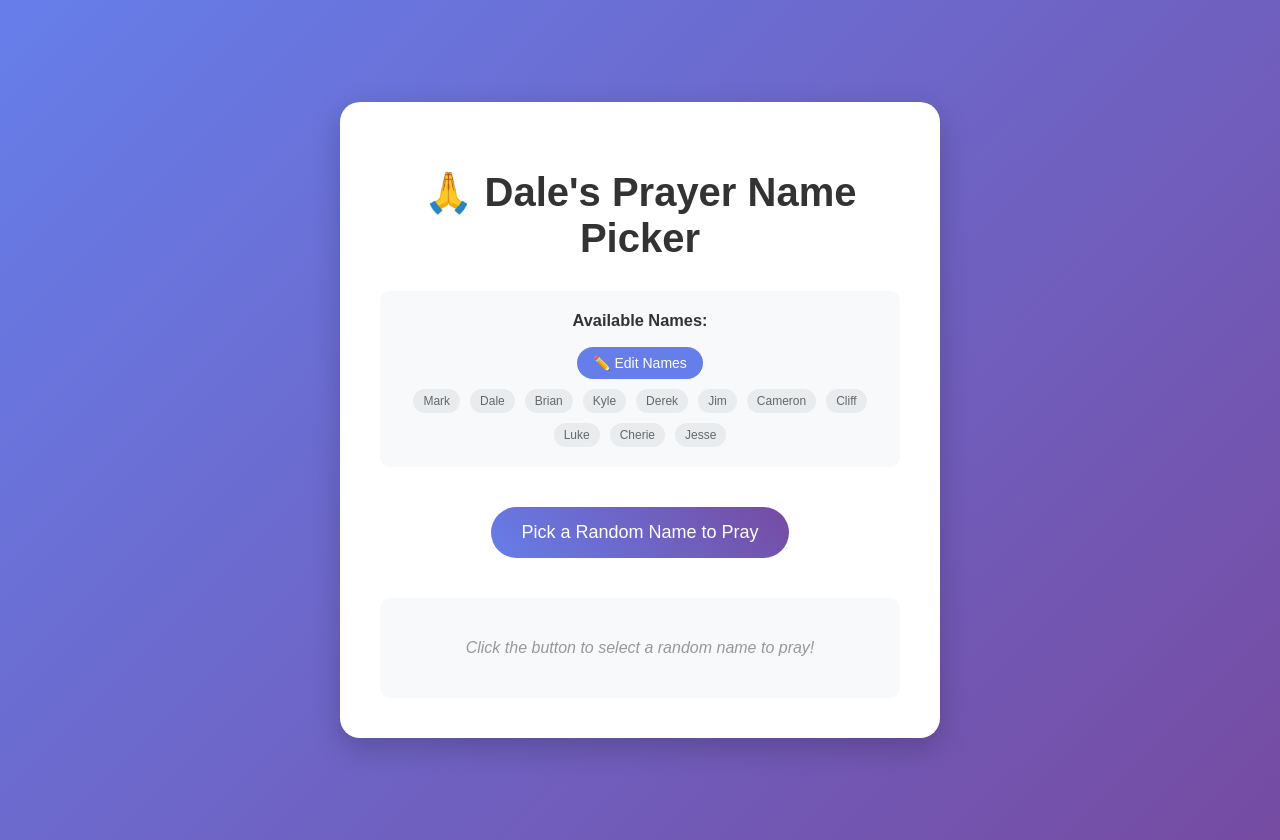
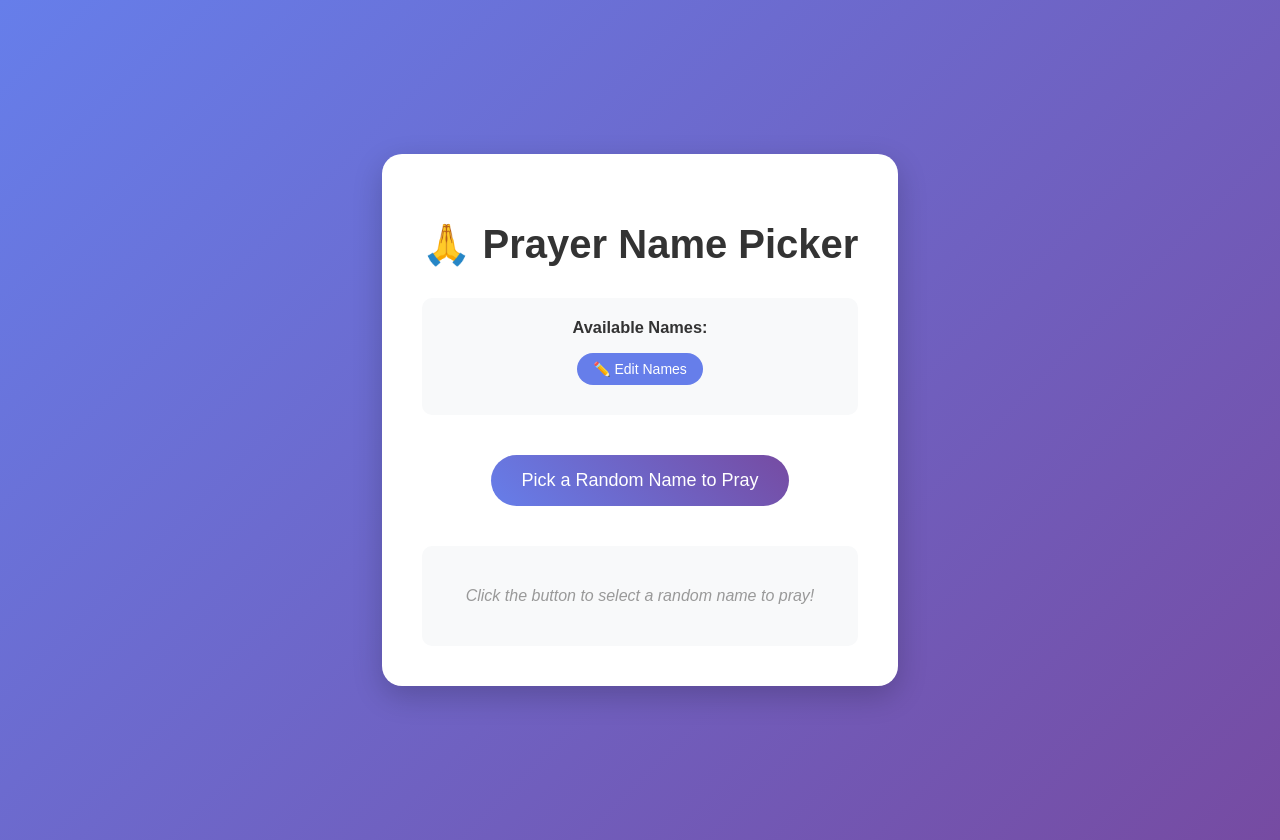
Before and after one commit to Kelemek/prayernamepicker, a plain HTML site: page index.html in a window 1280 px wide. Drawn offline with Linux system fonts and the light colour scheme.

Commit message:
made it generic for posting to the web

```diff
--- a/index.html
+++ b/index.html
@@ -263,7 +263,7 @@
 </head>
 <body>
     <div class="container">
-        <h1>🙏 Dale's Prayer Name Picker</h1>
+        <h1>🙏 Prayer Name Picker</h1>
 
         <div class="names-list">
             <h3>Available Names:</h3>
@@ -291,7 +291,7 @@
 
     <script>
         // Convert PowerShell array to JavaScript array
-        const defaultNames = ["Mark", "Dale", "Brian", "Kyle", "Derek", "Jim", "Cameron", "Cliff", "Luke", "Cherie", "Jesse"];
+        const defaultNames = []
         let names = loadNames();
         let editMode = false;
         let recentPicks = loadRecentPicks(); // Track last 5 picks
```
